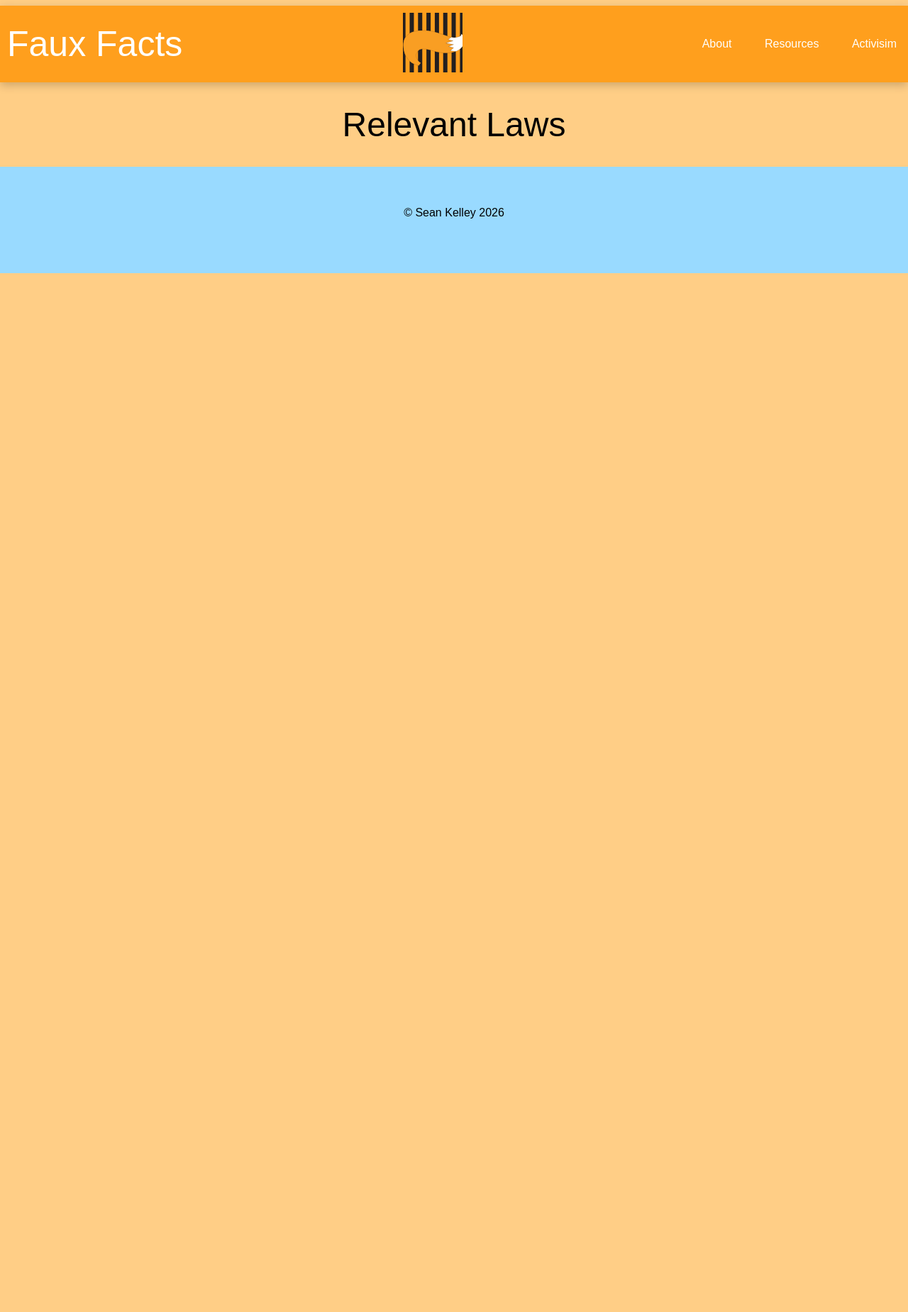
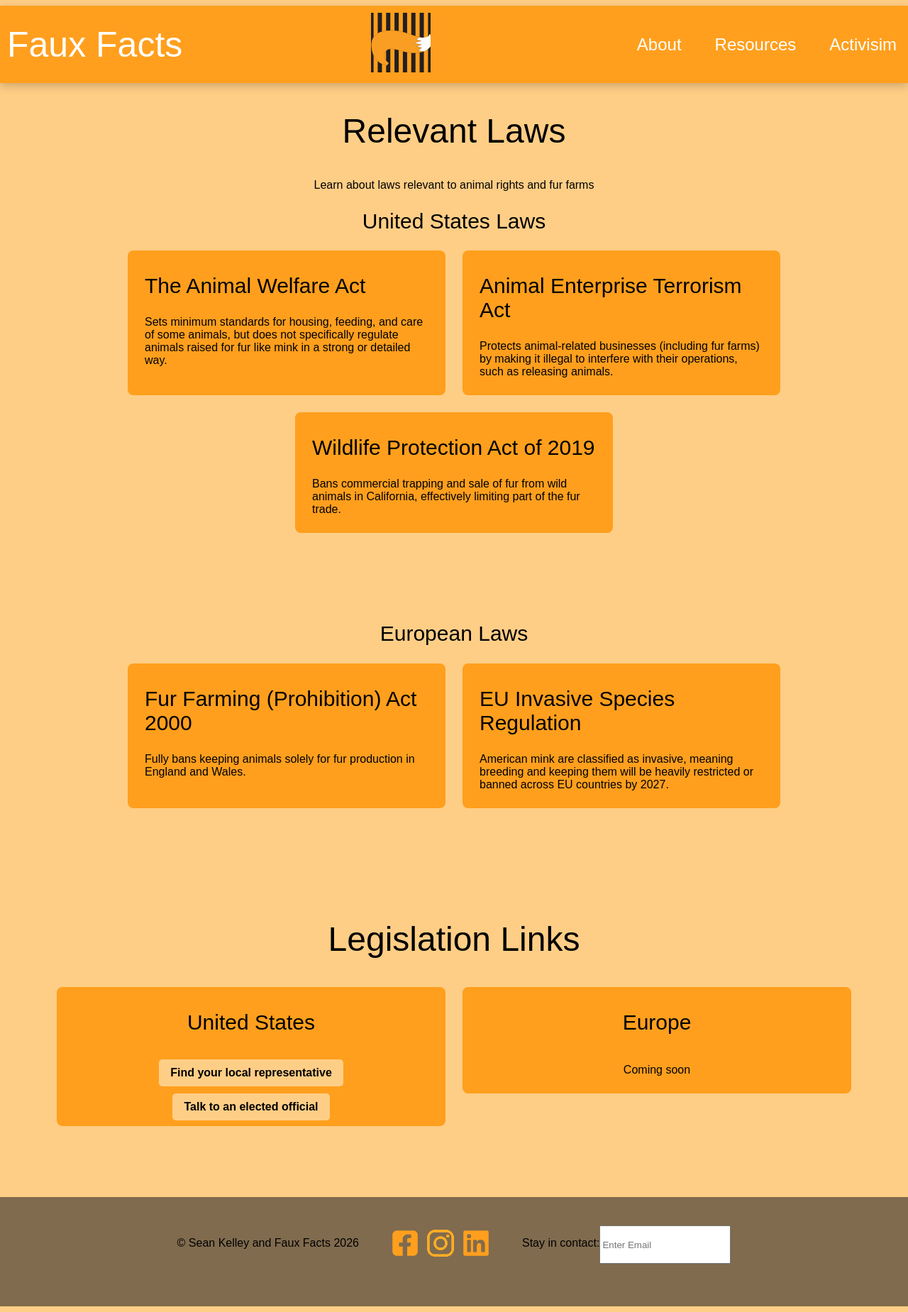
Before and after one commit to TheATorchick/Faux-Facts, a PHP site: page /laws.html in a window 1280 px wide. Shown: the whole page at 71% size. Before the commit the page ends 385 px from the top, so only its background shows below. Run offline with PHP 8.4, Linux system fonts and the light colour scheme; some web fonts are replaced.

Commit message:
Add files via upload

```diff
--- a/dropdown.css
+++ b/dropdown.css
@@ -6,7 +6,7 @@
   background-color: #FF9F1D;
   color: white;
   padding: 16px;
-  font-size: 16px;
+  font-size: 24px;
   border: none;
 }
 
@@ -20,7 +20,7 @@
 .dropdown-content {
   display: none;
   position: absolute;
-  background-color: #f1f1f1;
+  background-color: #ffffff;
   min-width: 160px;
   box-shadow: 0px 8px 16px 0px rgba(0,0,0,0.2);
   z-index: 1;
@@ -28,7 +28,7 @@
 
 /* Links inside the dropdown */
 .dropdown-content a {
-  color: black;
+  color: #424E55;
   padding: 12px 16px;
   text-decoration: none;
   display: block;
--- a/laws.html
+++ b/laws.html
@@ -25,9 +25,9 @@
 			<div class="dropdown">
 				<button class="dropbtn">About</button>
 				<div class="dropdown-content">
-					<a href="about.php">About us</a>
-					<a href="stand.php">What we stand for</a>
-					<a href="help.php">How you can help</a>
+					<a href="about.html">About us</a>
+					<a href="stand.html">What we stand for</a>
+					<a href="help.html">How you can help</a>
 				</div>
 			</div>
 		</li>
@@ -36,8 +36,7 @@
 			<div class="dropdown">
 				<button class="dropbtn">Resources</button>
 				<div class="dropdown-content">
-					<a href="#">Blank Page</a>
-					<a href="other-orgs.php">Other Organizations</a>
+					<a href="other-orgs.html">Other Organizations</a>
 				</div>
 			</div>
 		</li>
@@ -46,20 +45,75 @@
 			<div class="dropdown">
 				<button class="dropbtn">Activisim</button>
 				<div class="dropdown-content">
-					<a href="donate.php">Donations</a>
-					<a href="laws.php">Laws</a>
+					<a href="donate.html">Donations</a>
+					<a href="laws.html">Laws</a>
 				</div>
 			</div>
 		</li>
 	</ul>
 </header>
-
-	<h1>Relevant Laws</h1>
-
+	<section>
+		<h1>Relevant Laws</h1>
+		<p style="text-align: center;">Learn about laws relevant to animal rights and fur farms</p>
+		<h2 style="text-align: center;">United States Laws</h2>
+		<div class="ordered">
+			<div class="bubble lawsPage">
+				<h2>The Animal Welfare Act</h2>
+				<p>Sets minimum standards for housing, feeding, and care of some animals, but does not specifically regulate animals raised for fur like mink in a strong or detailed way.</p>
+			</div>
+			<div class="bubble lawsPage">
+				<h2>Animal Enterprise Terrorism Act</h2>
+				<p>Protects animal-related businesses (including fur farms) by making it illegal to interfere with their operations, such as releasing animals.</p>
+			</div>
+			<div class="bubble lawsPage">
+				<h2>Wildlife Protection Act of 2019</h2>
+				<p>Bans commercial trapping and sale of fur from wild animals in California, effectively limiting part of the fur trade.</p>
+			</div>
+		</div>
+		<h2 style="text-align: center;">European Laws</h2>
+		<div class="ordered">
+			<div class="bubble lawsPage">
+				<h2>Fur Farming (Prohibition) Act 2000</h2>
+				<p>Fully bans keeping animals solely for fur production in England and Wales.</p>
+			</div>
+			<div class="bubble lawsPage">
+				<h2>EU Invasive Species Regulation</h2>
+				<p>American mink are classified as invasive, meaning breeding and keeping them will be heavily restricted or banned across EU countries by 2027.</p>
+			</div>
+		</div>
+	</section>
+	<br>
+	<section>
+		<h1>Legislation Links</h1>
+		<div class="ordered">
+			<div style="display: flex; flex-direction: column; align-items: center;">
+				<div class="bubble" style="width: 500px; display: flex; flex-direction: column; align-items: center;">
+					<h2 style="text-align: center;">United States</h2>
+					<a class="lawButton hover" href="https://www.house.gov/representatives/find-your-representative">Find your local representative</a>
+					<a class="lawButton hover" href="https://www.usa.gov/elected-officials">Talk to an elected official</a>
+				</div>
+			</div>
+			<div style="display: flex; flex-direction: column; align-items: center;">
+				<div class="bubble" style="width: 500px; display: flex; flex-direction: column; align-items: center;">
+					<h2 style="text-align: center;">Europe</h2>
+					<p>Coming soon</p>
+				</div>
+			</div>
+		</div>
+	</section>
 	<!-- footer-->
 		<footer>
-			<div>
-				<p>&copy; Sean Kelley 2026</p>
+			<div style="gap: 40px;">
+				<p>&copy; Sean Kelley and Faux Facts 2026</p>
+				<div style="align-content: right;">
+					<a href="https:facebook.com"><img class="footerLogos social-icons" src="Images/Facebook.png" alt="Facebook"></a>
+					<a href="https:instagram.com"><img class="footerLogos social-icons" src="Images/instagram.png" alt="instagram"></a>
+					<a href="https:linkedin.com"><img class="footerLogos social-icons" src="Images/Linkedin.png" alt="LinkedIn"></a>
+				</div>
+				<div>
+					<p>Stay in contact: </p>
+					<input type="text" placeholder="Enter Email">
+				</div>
 			</div>
 		</footer>
 </body>
--- a/main.css
+++ b/main.css
@@ -9,6 +9,11 @@ body
 	margin-left: 0;
 	margin-right: 0;
 	background-color: #FFCE86;
+	height: 100%;
+}
+html, body
+{
+	cursor: url("Images/fox-cursor.png") 16 16, auto !important;
 }
 .page /*This is the main content of the body*/
 {
@@ -49,7 +54,7 @@ header img
 }
 footer
 {
-	background-color: #99DAFF;
+	background-color: #806B4E;
 	padding-bottom: 60px;
 	padding-top: 40px;
 }
@@ -58,6 +63,14 @@ footer div
 	display: flex;
 	justify-content: center;
 
+}
+.social-icons a
+{
+  margin-left: 12px; /* spacing between icons */
+}
+.footerLogos
+{
+	width: 50px;
 }
 .sitename/*This is the main title*/
 {
@@ -131,6 +144,15 @@ footer div
 	align-items: center;
 	justify-content: center;
 }
+.standPage
+{
+	width: 60%;
+}
+.standImage
+{
+	width: 30%;
+	border-radius: 8px;
+}
 .helpPage
 {
 	width: 400px;
@@ -184,7 +206,22 @@ footer div
 	height: 120px;
 	object-fit: contain;
 }
-
+/*specific to the laws page*/
+.lawsPage
+{
+	width: 400px;
+}
+.lawButton
+{
+	border-radius: 5px;
+	text-decoration: none;
+	color: inherit;
+	background-color: #FFCE86;
+	padding: 10px 16px;
+	margin-top: 10px;
+	font-weight: bold;
+	display: inline-block;
+}
 
 .test /*This exists to test out things and to give it space*/
 {
--- a/parallax.css
+++ b/parallax.css
@@ -47,7 +47,7 @@
 }
 
 #homeImage .parallax {
-	background-image: url("Images/Stock Fox.jpg");
+	background-image: url("Images/Fox in snow.jpg");
 }
 #donateImage .parallax
 {
--- a/sticky.css
+++ b/sticky.css
@@ -13,6 +13,7 @@
 	padding-right: 0;
 
     box-shadow: 0px 4px 12px rgba(0, 0, 0, 0.2);
+	font-size: 18px;
 }
 
 main {
```
Also changed, not shown: about.html (+12 -4 lines), donate.html (+12 -4 lines), help.html (+53 -6 lines), index.html (+25 -10 lines), other-orgs.html (+11 -3 lines), stand.html (+63 -7 lines), Images/Animal-Rights.avif (added), Images/Facebook.png (added), Images/Fox in snow.jpg (added), Images/Linkedin.png (added), Images/MinkinCageFurFarming.png (added), Images/fox-cursor.png (added), Images/fox-paw.png (added), Images/instagram.png (added).
